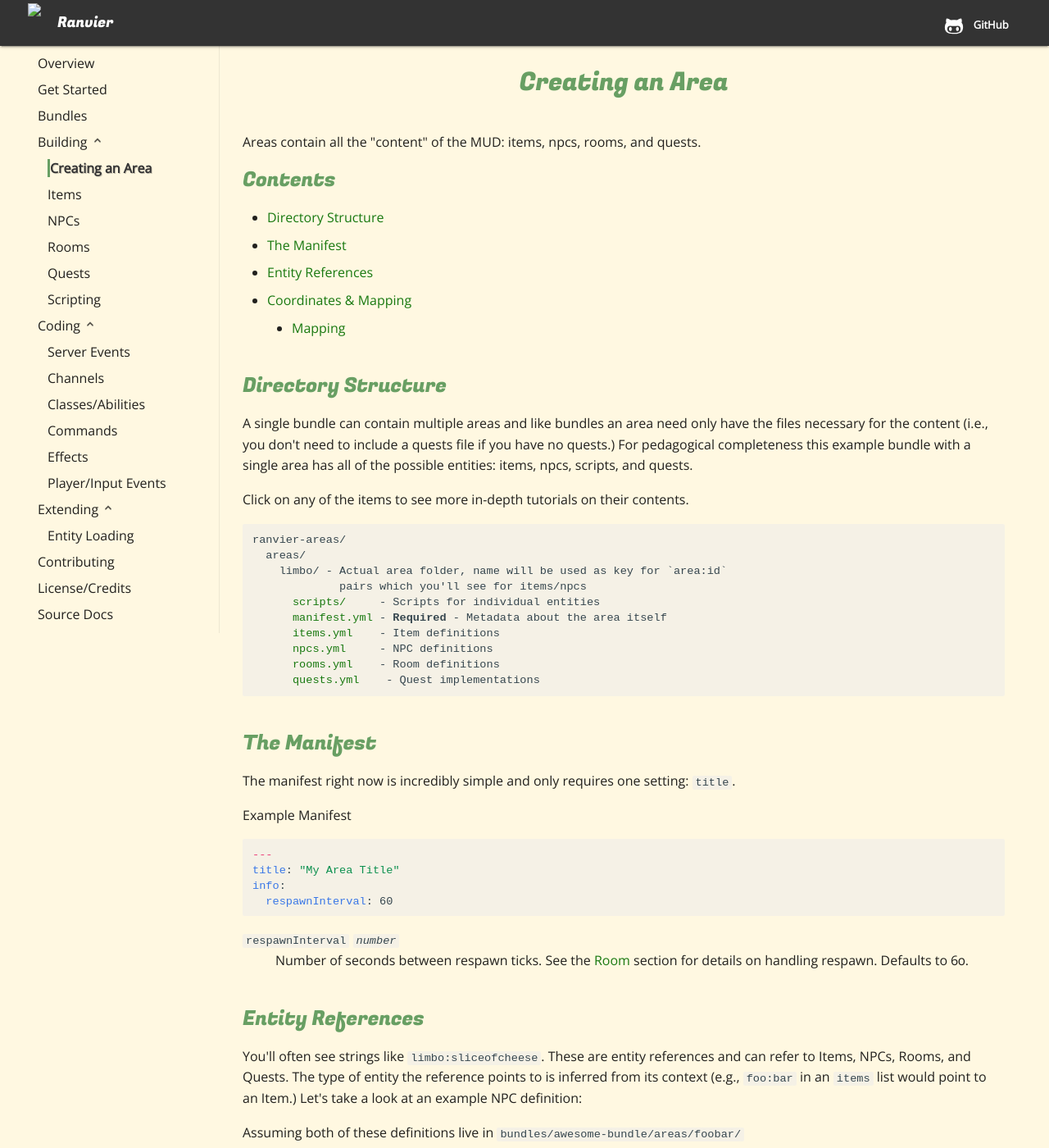
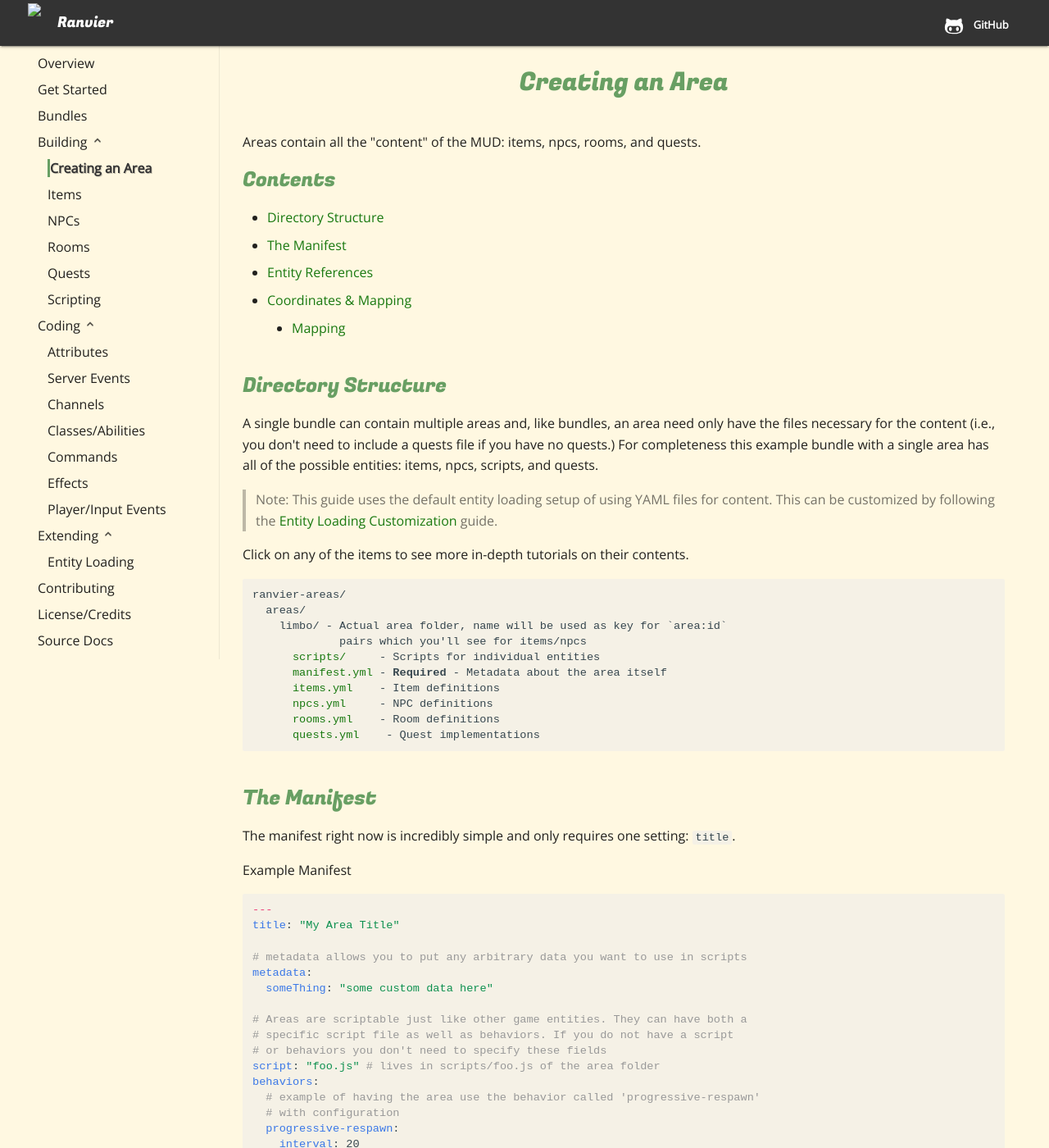
Before and after one commit to RanvierMUD/docs, an MkDocs documentation site: the page built from docs/building/index.md, in a window 1280 px wide and 1400 px high. Shown: the whole window at 82% size. Built offline with MkDocs 1.6.1, drawn with Linux system fonts in a browser that asks for light colours; some web fonts are replaced; old or Windows-style settings are respelled for this version of MkDocs; some of the changed text lies outside the part shown.

Commit message:
Add initial part of attributes guide

````diff
--- a/docs/building/index.md
+++ b/docs/building/index.md
@@ -4,11 +4,15 @@ Areas contain all the "content" of the MUD: items, npcs, rooms, and quests.
 
 ## Directory Structure
 
-A single bundle can contain multiple areas and like bundles an area need only
+A single bundle can contain multiple areas and, like bundles, an area need only
 have the files necessary for the content (i.e., you don't need to include a
-quests file if you have no quests.) For pedagogical completeness this example
+quests file if you have no quests.) For completeness this example
 bundle with a single area has all of the possible entities: items, npcs,
 scripts, and quests.
+
+> Note: This guide uses the default entity loading setup of using YAML files for
+content. This can be customized by following the
+[Entity Loading Customization](../extending/entity_loading.md) guide.
 
 Click on any of the items to see more in-depth tutorials on their contents.
 
@@ -34,8 +38,20 @@ Example Manifest
 ``` yaml
 ---
 title: "My Area Title"
-info:
-  respawnInterval: 60
+
+# metadata allows you to put any arbitrary data you want to use in scripts
+metadata:
+  someThing: "some custom data here"
+
+# Areas are scriptable just like other game entities. They can have both a
+# specific script file as well as behaviors. If you do not have a script
+# or behaviors you don't need to specify these fields
+script: "foo.js" # lives in scripts/foo.js of the area folder
+behaviors:
+  # example of having the area use the behavior called 'progressive-respawn'
+  # with configuration
+  progressive-respawn:
+    interval: 20
 ```
 
 `respawnInterval` _`number`_
@@ -43,7 +59,9 @@ info:
 
 ## Entity References
 
-You'll often see strings like `limbo:sliceofcheese`. These are entity references and can refer to Items, NPCs, Rooms, and Quests. The type of entity the reference points to is inferred from its context (e.g., `foo:bar` in an `items` list would point to an Item.) Let's take a look at an example NPC definition:
+You'll often see strings like `limbo:sliceofcheese`. These are entity references and can refer to Items, NPCs, Rooms,
+and Quests. The type of entity the reference points to is inferred from its context (e.g., `foo:bar` in an `items` list
+would point to an Item.) Let's take a look at an example NPC definition:
 
 Assuming both of these definitions live in `bundles/awesome-bundle/areas/foobar/`
 
@@ -60,7 +78,9 @@ and an accompanying item definition
   name: "Dirk of Awesomeness"
 ```
 
-In the definition of Dirk Jones, the value `foobar:dirk` in the `items` property's array means "Find item with the ID `dirk` in the area `foobar`". Entity ids are only unique within the same entity type of the same area. So even though Dirk Jone's entity reference is _also_ `foobar:dirk`, `items: ["foobar:dirk"]` would refer to an item.
+In the definition of Dirk Jones, the value `foobar:dirk` in the `items` property's array means "Find item with the ID
+`dirk` in the area `foobar`". Entity ids are only unique within the same entity type of the same area. So even though
+Dirk Jone's entity reference is _also_ `foobar:dirk`, `items: ["foobar:dirk"]` would refer to an item.
 
 This string will be described in the subsequent docs as `EntityReference`.
 
@@ -88,8 +108,8 @@ for (const z of area.floors) {
   const floor = area.map.get(z);
 
   /*
-  Each floor in the `map` is an instance of `AreaFloor` which has the low(X/Y) and high(X/Y) that you can use to define
-  your loop boundaries.
+  Each floor in the `map` is an instance of `AreaFloor` which has the low(X/Y)
+  and high(X/Y) that you can use to define your loop boundaries.
 
   In this case this code will just draw a square map of the entire area.
   */
@@ -110,5 +130,5 @@ for (const z of area.floors) {
 }
 ```
 
-You can see an example of mapping by looking at the `map` command inside `bundles/ranvier-commands/commands/map.js`. Further
-you can look at the `move` and `look` commands to see how the coordinates system is used to infer exits.
+You can see an example of mapping by looking at the `map` command inside `bundles/ranvier-commands/commands/map.js`.
+Further you can look at the `move` and `look` commands to see how the coordinates system is used to infer exits.
--- a/mkdocs.yml
+++ b/mkdocs.yml
@@ -35,6 +35,7 @@ pages:
     - Quests: 'building/quests.md'
     - Scripting: 'building/scripting.md'
 - Coding:
+    - Attributes: 'coding/attributes.md'
     - Server Events: 'coding/server.md'
     - Channels: 'coding/channels.md'
     - Classes/Abilities: 'coding/classes.md'
````
Also changed, not shown: docs/bundles.md (+1 -2 lines), docs/coding/attributes.md (added, +136 -0 lines), docs/creating.md (deleted), docs/from_scratch.md (added).
